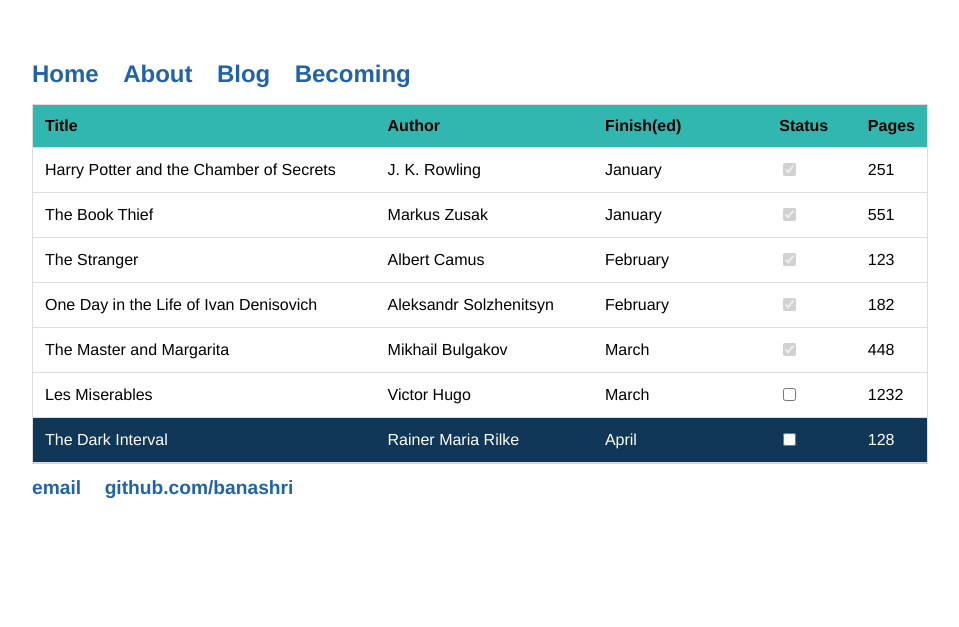
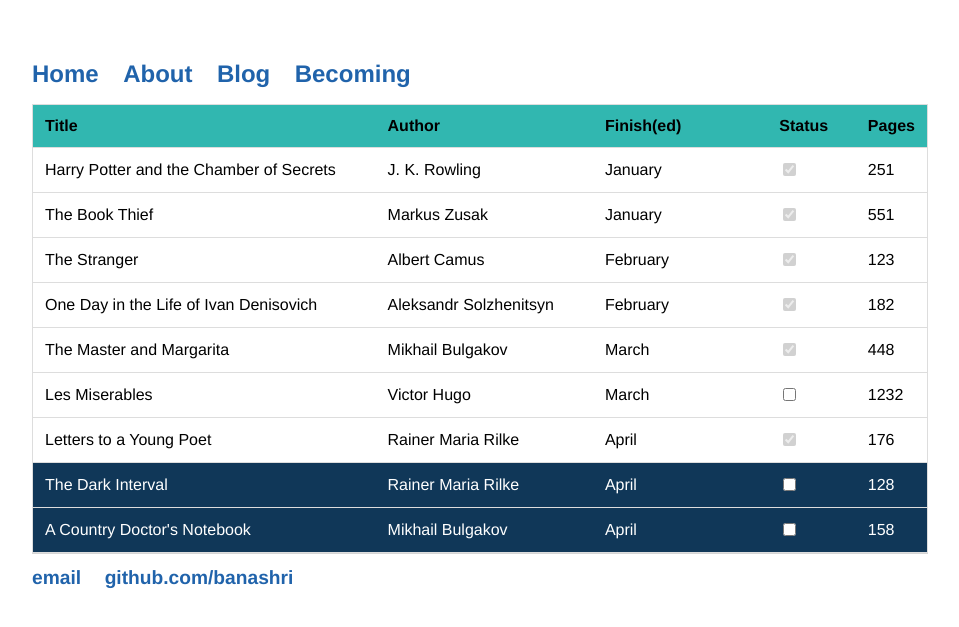
Before and after one commit to Banashri/banashri.github.io, a Jekyll site: the page built from books/2022.md, in a window 1280 px wide. Shown: the top 627 px of the page, without its empty margins (160-1119 px from the left). Built offline with Jekyll 4.4.1, drawn with Linux system fonts in a browser that asks for light colours.

Commit message:
update for April

```diff
--- a/books/2022.md
+++ b/books/2022.md
@@ -59,12 +59,26 @@ building a reading habit and resisting temptations of books that are not listed.
     <td><input type="checkbox"/></td>
     <td>1232</td>
   </tr>
+  <tr>
+    <td>Letters to a Young Poet</td>
+    <td>Rainer Maria Rilke</td>
+    <td>April</td>
+    <td><input type="checkbox" checked="true" disabled="true"/></td>
+    <td>176</td>
+  </tr>
   <tr class="ongoing">
     <td>The Dark Interval</td>
     <td>Rainer Maria Rilke</td>
     <td>April</td>
     <td><input type="checkbox"/></td>
     <td>128</td>
+  </tr>
+  <tr class="ongoing">
+    <td>A Country Doctor's Notebook</td>
+    <td>Mikhail Bulgakov</td>
+    <td>April</td>
+    <td><input type="checkbox"/></td>
+    <td>158</td>
   </tr>
   <!--<tr>
     <td>The Magic Mountain</td>
```
